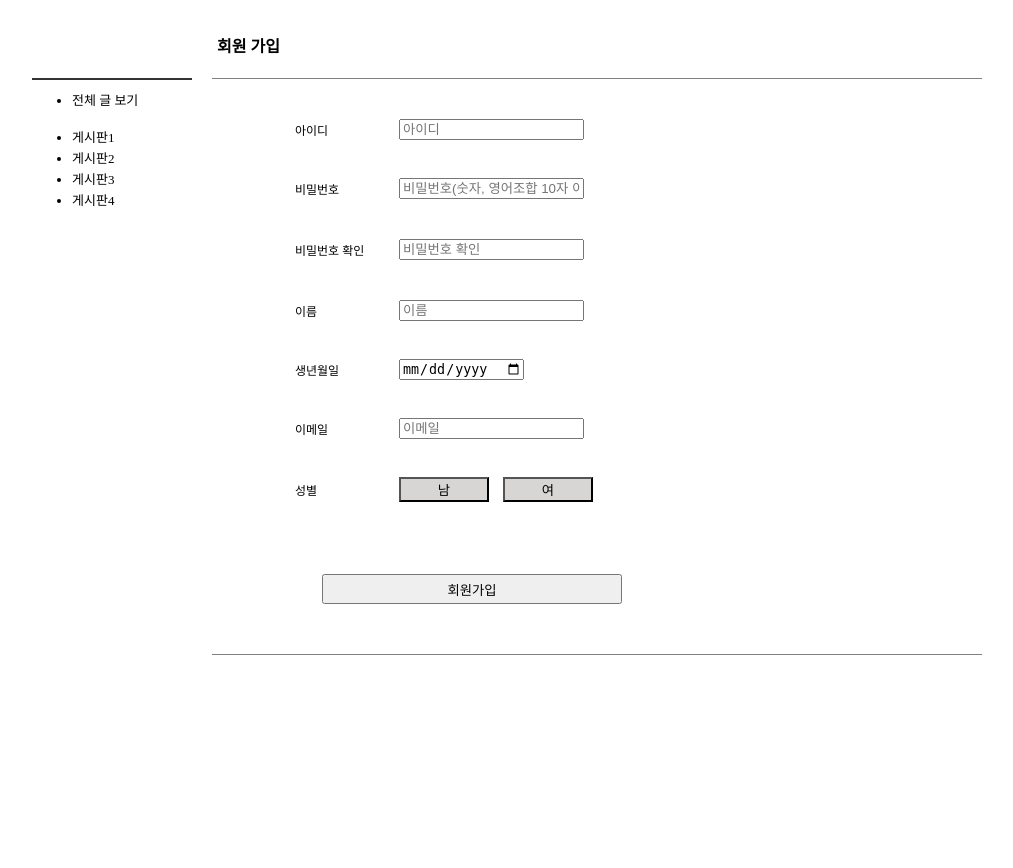
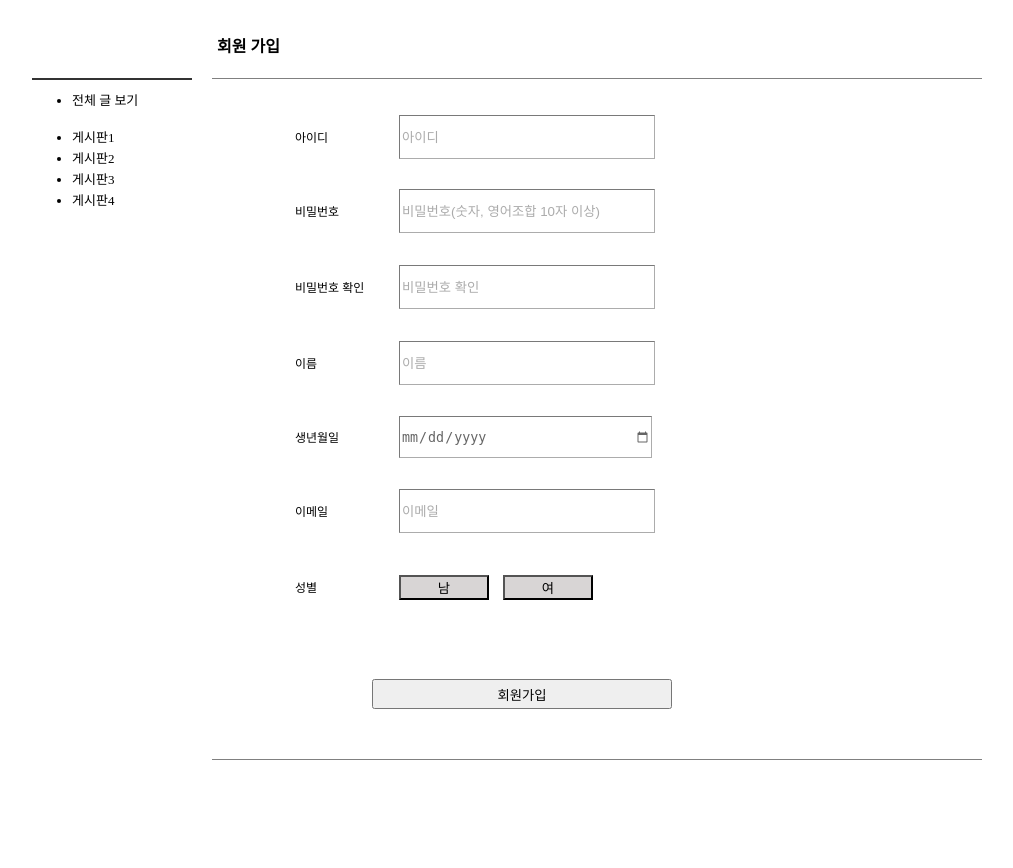
Before and after one commit to boorooksus/Image_Hosting_Website, a PHP site: page /SignUp.html in a window 1280 px wide. Shown: the part 426-1294 px from the top of the page, without its empty margins (103-1116 px from the left). Before the commit the page ends 1081 px from the top, so only its background shows below. Run offline with PHP 8.4, Linux system fonts and the light colour scheme.

Commit message:
Update SignUp.css

```diff
--- a/SignUp.css
+++ b/SignUp.css
@@ -44,10 +44,17 @@
     margin-left: 190px;
 }
 .btn_submit{
-    margin-left: 30px;
+    margin-left: 80px;
     inline-size: 300px;
     block-size: 30px;
 }
+.text{
+    opacity: 0.6;
+    width: 250px;
+    height: 40px;
+    border-width: 0.5px;
+}
+
 body{
     padding: 100px;
     padding-top: 10px;
@@ -79,6 +86,6 @@ a{
 }
 td{
     width: 100px;
-    height: 55px;
+    height: 70px;
     font-size: 12px;
 }
```
